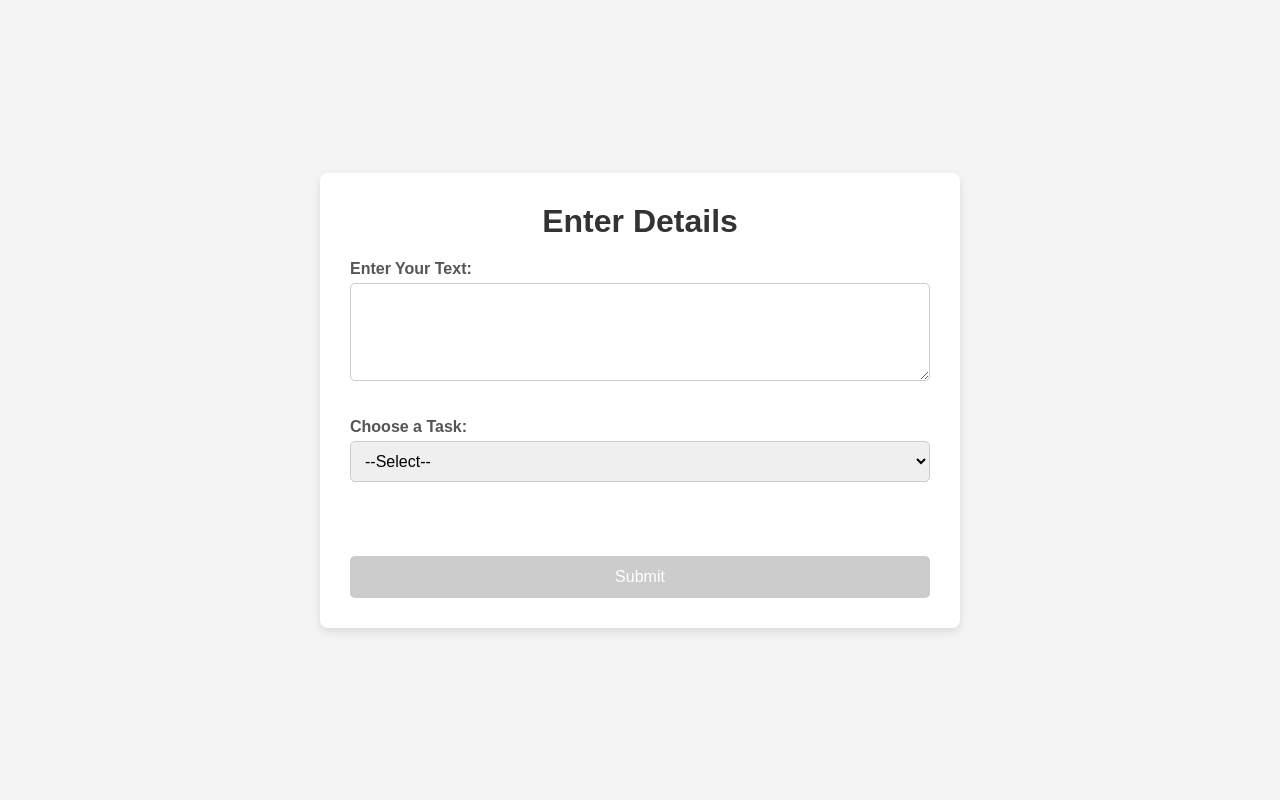
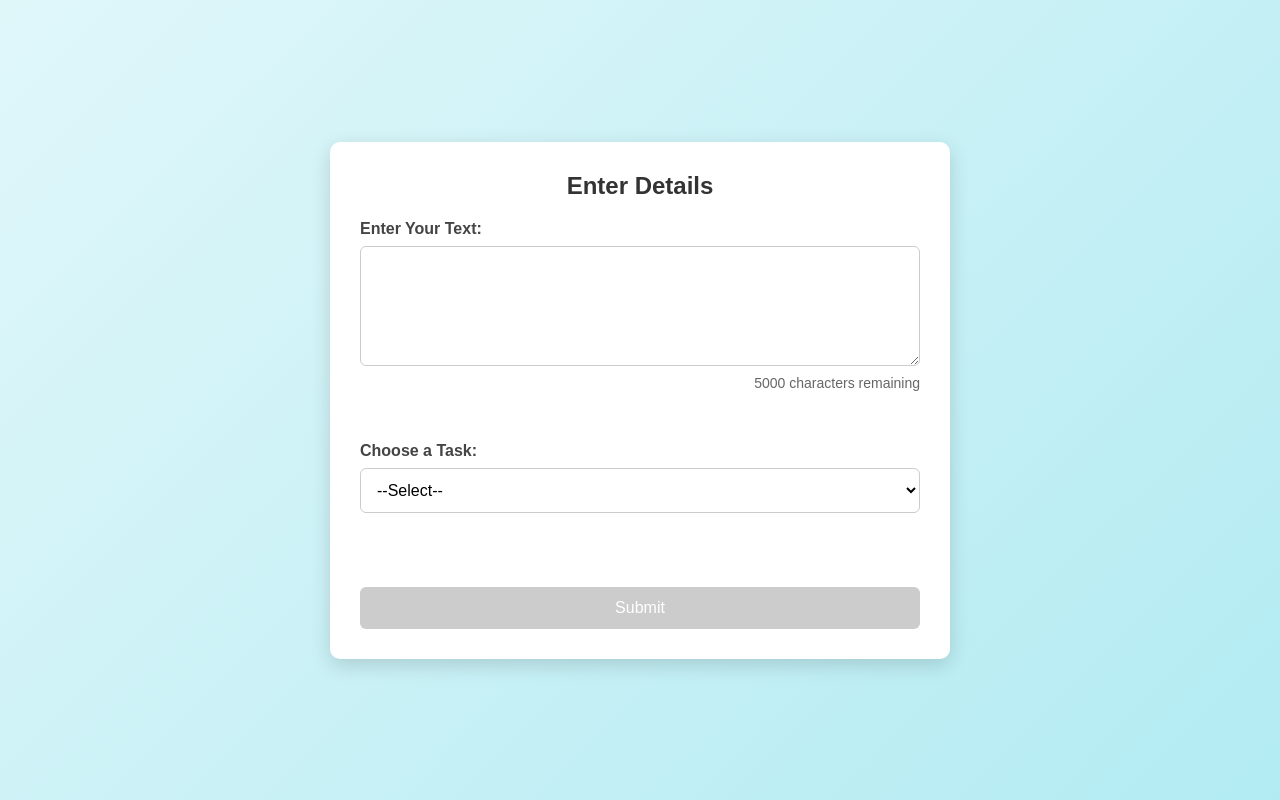
Before and after one commit to rahuln2002/Knowledge-Assistant, a Flask app: page / in a window 1280 px wide. Run offline with Flask 3, Linux system fonts and the light colour scheme.

Commit message:
updated frontend

```diff
--- a/static/script.js
+++ b/static/script.js
@@ -38,6 +38,16 @@ document.addEventListener("DOMContentLoaded", function () {
         }
     }
 
+    function updateCount() {
+        let textArea = document.getElementById("user_text");
+        let countDisplay = document.getElementById("charCount");
+        let remaining = 5000 - textArea.value.length;
+        countDisplay.textContent = remaining + " characters remaining";
+    }
+
     document.querySelector("select[name='tasks']").addEventListener("change", toggleElements);
+    document.getElementById("user_text").addEventListener("input", updateCount);
+
     toggleElements();
+    updateCount();
 });
--- a/static/style.css
+++ b/static/style.css
@@ -1,3 +1,4 @@
+/* Reset default margins and paddings */
 * {
     margin: 0;
     padding: 0;
@@ -5,50 +6,77 @@
 }
 
 body {
-    font-family: Arial, sans-serif;
-    background-color: #f4f4f4;
+    font-family: 'Arial', sans-serif;
+    background: linear-gradient(135deg, #e0f7fa, #b2ebf2);
     display: flex;
     justify-content: center;
     align-items: center;
     height: 100vh;
+    padding: 20px;
 }
 
+/* Centered form container */
 .container {
     width: 50%;
     background: white;
     padding: 30px;
-    box-shadow: 0 4px 10px rgba(0, 0, 0, 0.1);
-    border-radius: 8px;
+    box-shadow: 0 6px 20px rgba(0, 0, 0, 0.15);
+    border-radius: 10px;
     text-align: center;
+    transition: transform 0.3s ease;
+}
+
+.container:hover {
+    transform: scale(1.02);
 }
 
 h1 {
     color: #333;
     margin-bottom: 20px;
+    font-size: 24px;
+    font-weight: bold;
 }
 
+/* Labels */
 label {
     font-size: 16px;
     font-weight: bold;
     display: block;
     margin-top: 15px;
-    color: #555;
+    color: #444;
     text-align: left;
 }
 
+/* Input fields and dropdown */
 textarea, select, input {
     width: 100%;
-    padding: 10px;
-    margin-top: 5px;
+    padding: 12px;
+    margin-top: 8px;
     border: 1px solid #ccc;
-    border-radius: 5px;
+    border-radius: 6px;
     font-size: 16px;
+    transition: border 0.3s ease, box-shadow 0.3s ease;
 }
 
+textarea {
+    resize: vertical;
+    min-height: 120px;
+}
+
+/* Focus effect */
+textarea:focus, select:focus, input:focus {
+    border-color: #4CAF50;
+    box-shadow: 0 0 5px rgba(76, 175, 80, 0.3);
+    outline: none;
+}
+
+/* Dropdown styling */
 select {
     cursor: pointer;
+    background-color: #fff;
 }
 
+/* Submit button */
 button {
     background: #4CAF50;
     color: white;
@@ -56,10 +84,10 @@ button {
     margin-top: 20px;
     border: none;
     cursor: pointer;
-    border-radius: 5px;
+    border-radius: 6px;
     font-size: 16px;
     width: 100%;
-    transition: background 0.3s ease;
+    transition: background 0.3s ease, transform 0.2s;
 }
 
 button:disabled {
@@ -68,23 +96,53 @@ button:disabled {
 }
 
 button:hover:not(:disabled) {
-    background: #45a049;
+    background: #388E3C;
+    transform: scale(1.03);
 }
 
-#number_label {
+/* Hide initially */
+#number_label, #number {
     display: none;
 }
 
-#number {
-    display: none;
+/* Character Counter */
+#charCount {
+    font-size: 14px;
+    color: #666;
+    margin-top: 5px;
+    text-align: right;
 }
 
+/* Result Section */
 .result-section {
     margin-top: 20px;
     padding: 15px;
-    background-color: #eef;
+    background-color: #f0fff0;
     border-left: 5px solid #4CAF50;
-    border-radius: 5px;
+    border-radius: 6px;
     font-size: 16px;
     text-align: left;
+    font-weight: 500;
+    box-shadow: 0 2px 10px rgba(0, 0, 0, 0.1);
 }
+
+/* Mobile Responsive Design */
+@media (max-width: 768px) {
+    .container {
+        width: 90%;
+        padding: 20px;
+    }
+
+    h1 {
+        font-size: 20px;
+    }
+
+    textarea, select, input {
+        font-size: 14px;
+    }
+
+    button {
+        font-size: 14px;
+        padding: 10px;
+    }
+}
--- a/templates/index.html
+++ b/templates/index.html
@@ -12,7 +12,8 @@
         <h1>Enter Details</h1>
         <form action="/" method="POST">
             <label for="user_text">Enter Your Text: </label>
-            <textarea name="user_text" rows="4" cols="50" required>{{ user_text if user_text else '' }}</textarea>
+            <textarea name="user_text" maxlength="5000" rows="4" cols="50" oninput="updateCount()" required>{{ user_text if user_text else '' }}</textarea>
+            <p id="charCount">5000 characters remaining</p>
             <br><br>
 
             <label for="tasks">Choose a Task:</label>
```
